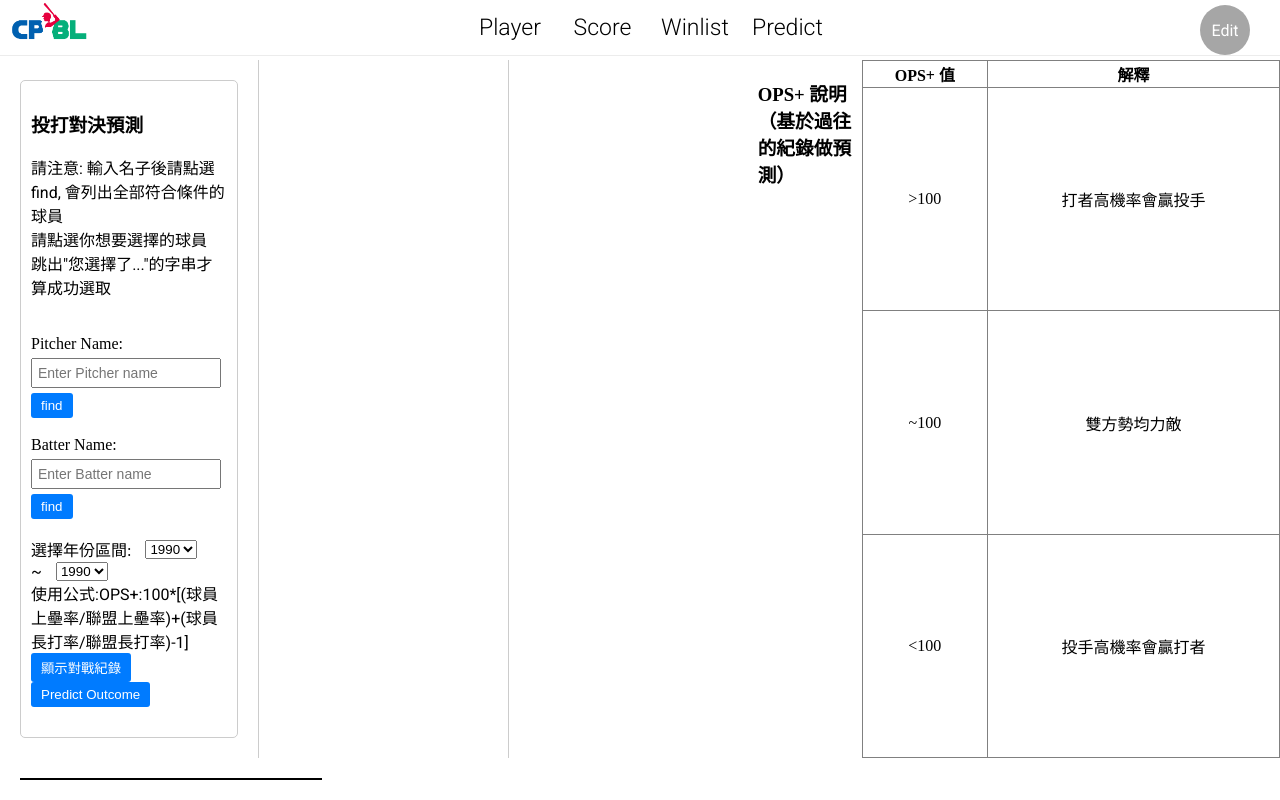
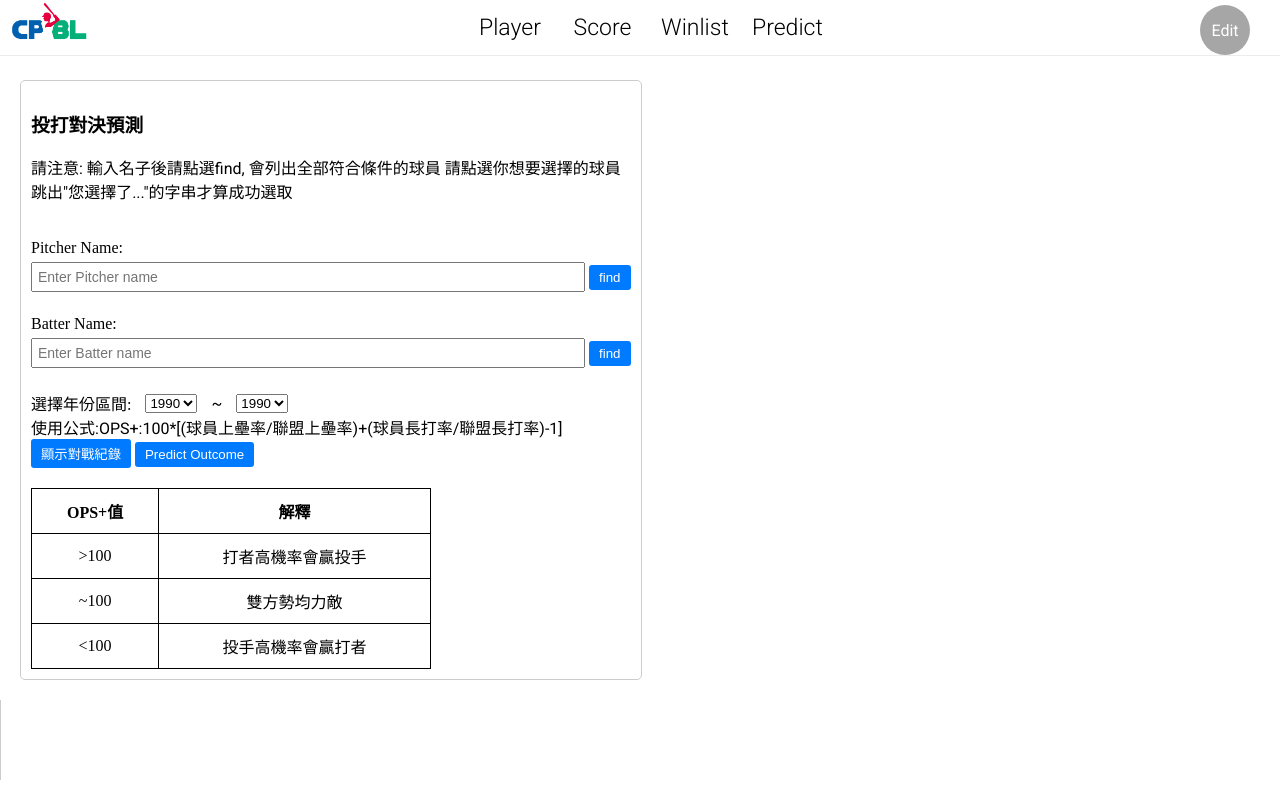
Before and after one commit to Seann0425/cpbl_information, a Flask app: page /predict in a window 1280 px wide. Run offline with Flask 3, Linux system fonts and the light colour scheme.

Commit message:
update predict

```diff
--- a/front_and_back/templates/predict.html
+++ b/front_and_back/templates/predict.html
@@ -13,6 +13,21 @@
 						400;0,500;0,700;0,900;1,100;1,300;1,400;1,500;1,700;1,900&display=swap"
 						rel="stylesheet">
   <title>Predict</title>
+  <style>
+    #ops-explanation-table {
+      position: flex; /* 絕對定位 */
+      top: 300px; /* 距離頂部的固定位置 */
+      left: 20px; /* 距離左側的固定位置 */
+      width: 400px; /* 表格的固定寬度 */
+      text-align: center; /* 表格文字置中 */
+      border-collapse: collapse; /* 合併邊框 */
+    }
+
+    #ops-explanation-table th, #ops-explanation-table td {
+        border: 1px solid black; /* 表格邊框樣式 */
+        padding: 10px; /* 單元格內的填充 */
+    }
+  </style>
 </head>
 
 <body>
@@ -22,7 +37,7 @@
     </a>
     <div class="navigationButtonList">
       <div class="block">
-        <a class="playerLink" href="{{ url_for('allPlayers') }}">Player</a>
+        <a class="playerLink" href="{{ url_for('all_players') }}">Player</a>
         <div class="playerUnderLine"></div>
       </div>
       <div class="block">
@@ -73,9 +88,33 @@
       <button id="predict-button" type="button" onclick="showOutcome()">顯示對戰紀錄</button>
       <button id="predict-button" type="button" onclick="predictOutcome()">Predict Outcome</button>
     </form>
+    <div id="outcome" style="margin-top: 20px;"></div>
+    <div id="ops-explanation" style="margin-top: 20px; right:500px;"></div>
+      <table id="ops-explanation-table">
+        <thead>
+          <tr>
+            <th>OPS+值</th>
+            <th>解釋</th>
+          </tr>
+        </thead>
+        <tbody>
+          <tr>
+            <td>&gt;100</td>
+            <td>打者高機率會贏投手</td>
+          </tr>
+          <tr>
+            <td>~100</td>
+            <td>雙方勢均力敵</td>
+          </tr>
+          <tr>
+            <td>&lt;100</td>
+            <td>投手高機率會贏打者</td>
+          </tr>
+        </tbody>
+      </table>
+    </div>
+  </div>
 
-    <div id="outcome" style="margin-top: 20px;"></div>
-  </div>
 
   <!-- 投手選項顯示區域 -->
   <div id="pitcher-options" style="width: 50%; padding: 20px; border-left: 1px solid #ccc; overflow-y: auto;"></div>
@@ -95,31 +134,6 @@
         </thead>
         <tbody>
         </tbody>
-    </table>
-  </div>
-  <div id="ops-explanation" style="position: fixed; bottom: 20px; left: 20px; width: 300px; margin-top: 20px; background-color: white; border: 1px solid black; z-index: 1000;"></div>
-    <h3>OPS+ 說明 （基於過往的紀錄做預測）</h3>
-    <table border="1" style="width: 100%; text-align: center; border-collapse: collapse;">
-      <thead>
-        <tr>
-          <th>OPS+ 值</th>
-          <th>解釋</th>
-        </tr>
-      </thead>
-      <tbody>
-        <tr>
-          <td>&gt;100</td>
-          <td>打者高機率會贏投手</td>
-        </tr>
-        <tr>
-          <td>~100</td>
-          <td>雙方勢均力敵</td>
-        </tr>
-        <tr>
-          <td>&lt;100</td>
-          <td>投手高機率會贏打者</td>
-        </tr>
-      </tbody>
     </table>
   </div>
 </div>
```
